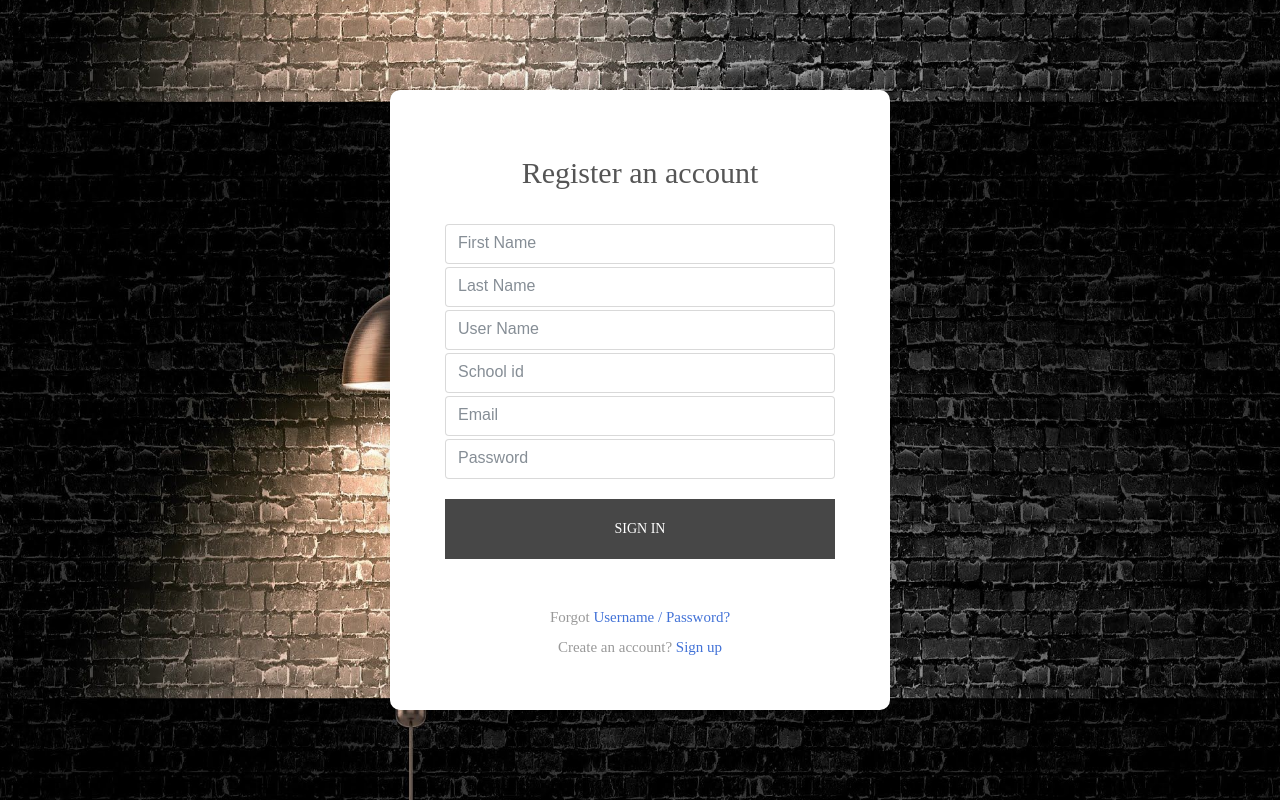
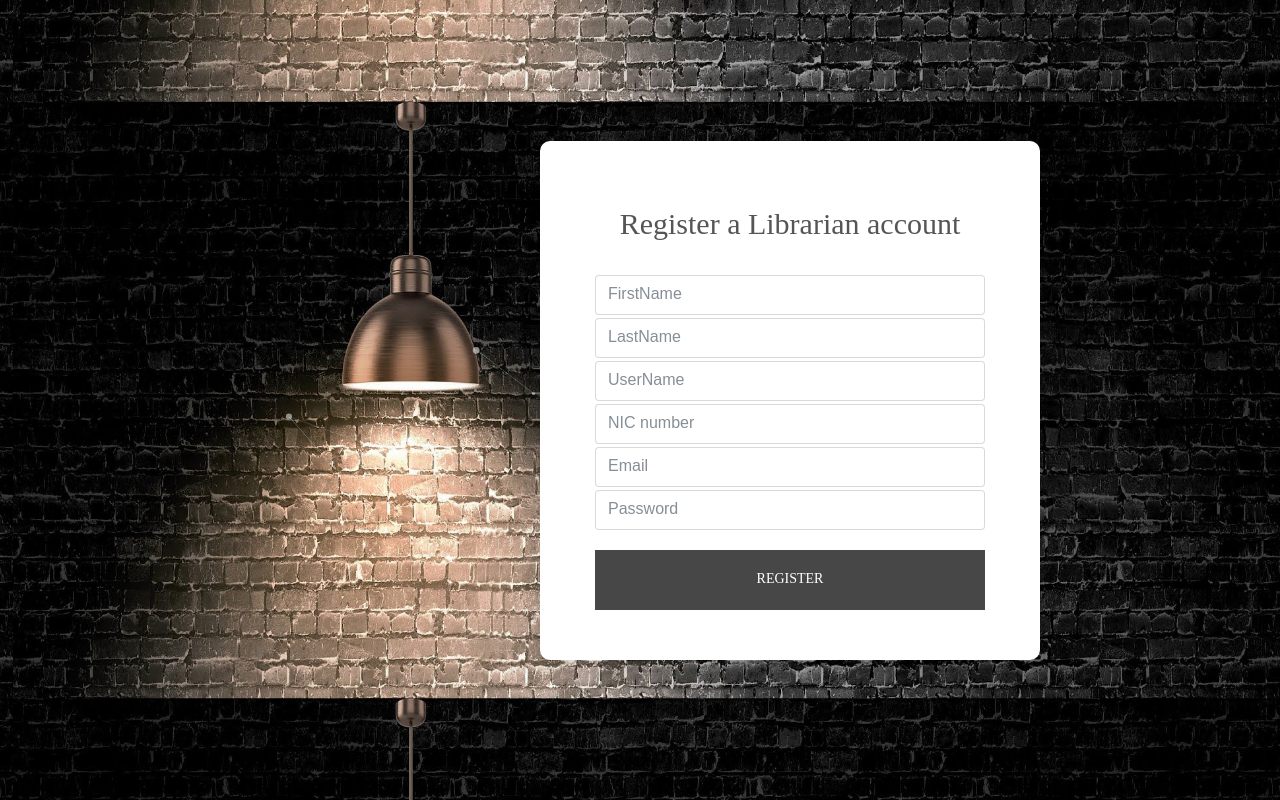
Before and after one commit to pira998/LibraryManagementSystem, a PHP site: page /Librarian/signup.php in a window 1280 px wide. Run offline with PHP 8.4, Linux system fonts and the light colour scheme; some web fonts are replaced.

Commit message:
SignUP page for Librarian

```diff
--- a/Librarian/signup.php
+++ b/Librarian/signup.php
@@ -1,56 +1,57 @@
 <!DOCTYPE html>
 <html lang="en">
 <head>
-	<title>Register</title>
+	<title>Register Page</title>
 	<meta charset="UTF-8">
 	<meta name="viewport" content="width=device-width, initial-scale=1">
 <!--===============================================================================================-->
-	<link rel="icon" type="image/png" href="images/icons/favicon.ico"/>
+	<link rel="icon" type="image/png" href="/images/icons/favicon.ico"/>
 <!--===============================================================================================-->
-	<link rel="stylesheet" type="text/css" href="vendor/bootstrap/css/bootstrap.min.css">
+	<link rel="stylesheet" type="text/css" href="/vendor/bootstrap/css/bootstrap.min.css">
 <!--===============================================================================================-->
-	<link rel="stylesheet" type="text/css" href="fonts/font-awesome-4.7.0/css/font-awesome.min.css">
+	<link rel="stylesheet" type="text/css" href="/fonts/font-awesome-4.7.0/css/font-awesome.min.css">
 <!--===============================================================================================-->
-	<link rel="stylesheet" type="text/css" href="fonts/Linearicons-Free-v1.0.0/icon-font.min.css">
+	<link rel="stylesheet" type="text/css" href="/fonts/Linearicons-Free-v1.0.0/icon-font.min.css">
 <!--===============================================================================================-->
-	<link rel="stylesheet" type="text/css" href="vendor/animate/animate.css">
+	<link rel="stylesheet" type="text/css" href="/vendor/animate/animate.css">
 <!--===============================================================================================-->
-	<link rel="stylesheet" type="text/css" href="vendor/css-hamburgers/hamburgers.min.css">
+	<link rel="stylesheet" type="text/css" href="/vendor/css-hamburgers/hamburgers.min.css">
 <!--===============================================================================================-->
-	<link rel="stylesheet" type="text/css" href="vendor/animsition/css/animsition.min.css">
+	<link rel="stylesheet" type="text/css" href="/vendor/animsition/css/animsition.min.css">
 <!--===============================================================================================-->
-	<link rel="stylesheet" type="text/css" href="vendor/select2/select2.min.css">
+	<link rel="stylesheet" type="text/css" href="/vendor/select2/select2.min.css">
 <!--===============================================================================================-->
-	<link rel="stylesheet" type="text/css" href="vendor/daterangepicker/daterangepicker.css">
+	<link rel="stylesheet" type="text/css" href="/vendor/daterangepicker/daterangepicker.css">
 <!--===============================================================================================-->
-	<link rel="stylesheet" type="text/css" href="css/util.css">
-	<link rel="stylesheet" type="text/css" href="css/main.css">
+	<link rel="stylesheet" type="text/css" href="/css/util.css">
+	<link rel="stylesheet" type="text/css" href="/css/main.css">
 <!--===============================================================================================-->
 </head>
 <body>
 
-	<div class="limiter">
+	<div class="limiter" >
 		<div class="container-login100">
-			<div class="wrap-login100 p-l-55 p-r-55 p-t-65 p-b-50">
-				<form class="login100-form validate-form">
+			<div id="particles-js"></div>
+			<div class="wrap-login100 p-l-55 p-r-55 p-t-65 p-b-50" >
+				<form class="login100-form validate-form" >
 					<span class="login100-form-title p-b-33">
-						Register an account
+						Register a Librarian account
                     </span>
 
                     <div class= "validate-input" data-validate = "Firstname is required">
-						<input class="form-control" type="text" name="firstname" placeholder="First Name">
+						<input class="form-control" type="text" name="firstname" placeholder="FirstName">
 
                     </div>
                     <div class= "validate-input" data-validate = "Lastname is required">
-						<input class="form-control" type="text" name="lastname" placeholder="Last Name">
+						<input class="form-control" type="text" name="lastname" placeholder="LastName">
 
                     </div>
                     <div class= "validate-input" data-validate = "Username is required">
-						<input class="form-control" type="text" name="username" placeholder="User Name">
+						<input class="form-control" type="text" name="username" placeholder="UserName">
 
                     </div>
-                    <div class= "validate-input" data-validate = "Enrollment number is required">
-						<input class="form-control" type="text" name="enrollmentno" placeholder="School id">
+                    <div class= "validate-input" data-validate = "NIC is required">
+						<input class="form-control" type="text" name="nic" placeholder="NIC number">
 
                     </div>
 
@@ -67,30 +68,12 @@
 
 
 					<div class="container-login100-form-btn m-t-20">
-						<button class="login100-form-btn">
-							Sign in
+						<button class="login100-form-btn" type="submit">
+							Register
 						</button>
 					</div>
 
-					<div class="text-center p-t-45 p-b-4">
-						<span class="txt1">
-							Forgot
-						</span>
 
-						<a href="#" class="txt2 hov1">
-							Username / Password?
-						</a>
-					</div>
-
-					<div class="text-center">
-						<span class="txt1">
-							Create an account?
-						</span>
-
-						<a href="signup.php" class="txt2 hov1">
-							Sign up
-						</a>
-					</div>
 				</form>
 			</div>
 		</div>
@@ -98,22 +81,26 @@
 
 
 
+
 <!--===============================================================================================-->
-	<script src="vendor/jquery/jquery-3.2.1.min.js"></script>
+<script src="/vendor/jquery/jquery-3.2.1.min.js"></script>
 <!--===============================================================================================-->
-	<script src="vendor/animsition/js/animsition.min.js"></script>
+	<script src="/vendor/animsition/js/animsition.min.js"></script>
 <!--===============================================================================================-->
-	<script src="vendor/bootstrap/js/popper.js"></script>
-	<script src="vendor/bootstrap/js/bootstrap.min.js"></script>
+	<script src="/vendor/bootstrap/js/popper.js"></script>
+	<script src="/vendor/bootstrap/js/bootstrap.min.js"></script>
 <!--===============================================================================================-->
-	<script src="vendor/select2/select2.min.js"></script>
+	<script src="/vendor/select2/select2.min.js"></script>
 <!--===============================================================================================-->
-	<script src="vendor/daterangepicker/moment.min.js"></script>
-	<script src="vendor/daterangepicker/daterangepicker.js"></script>
+	<script src="/vendor/daterangepicker/moment.min.js"></script>
+	<script src="/vendor/daterangepicker/daterangepicker.js"></script>
 <!--===============================================================================================-->
-	<script src="vendor/countdowntime/countdowntime.js"></script>
+	<script src="/vendor/countdowntime/countdowntime.js"></script>
 <!--===============================================================================================-->
-	<script src="js/main.js"></script>
+	<script src="/js/main.js"></script>
+
+    <script src="/js/particles.js"></script>
+    <script src="/js/app.js"></script>
 
 </body>
 </html>
```
